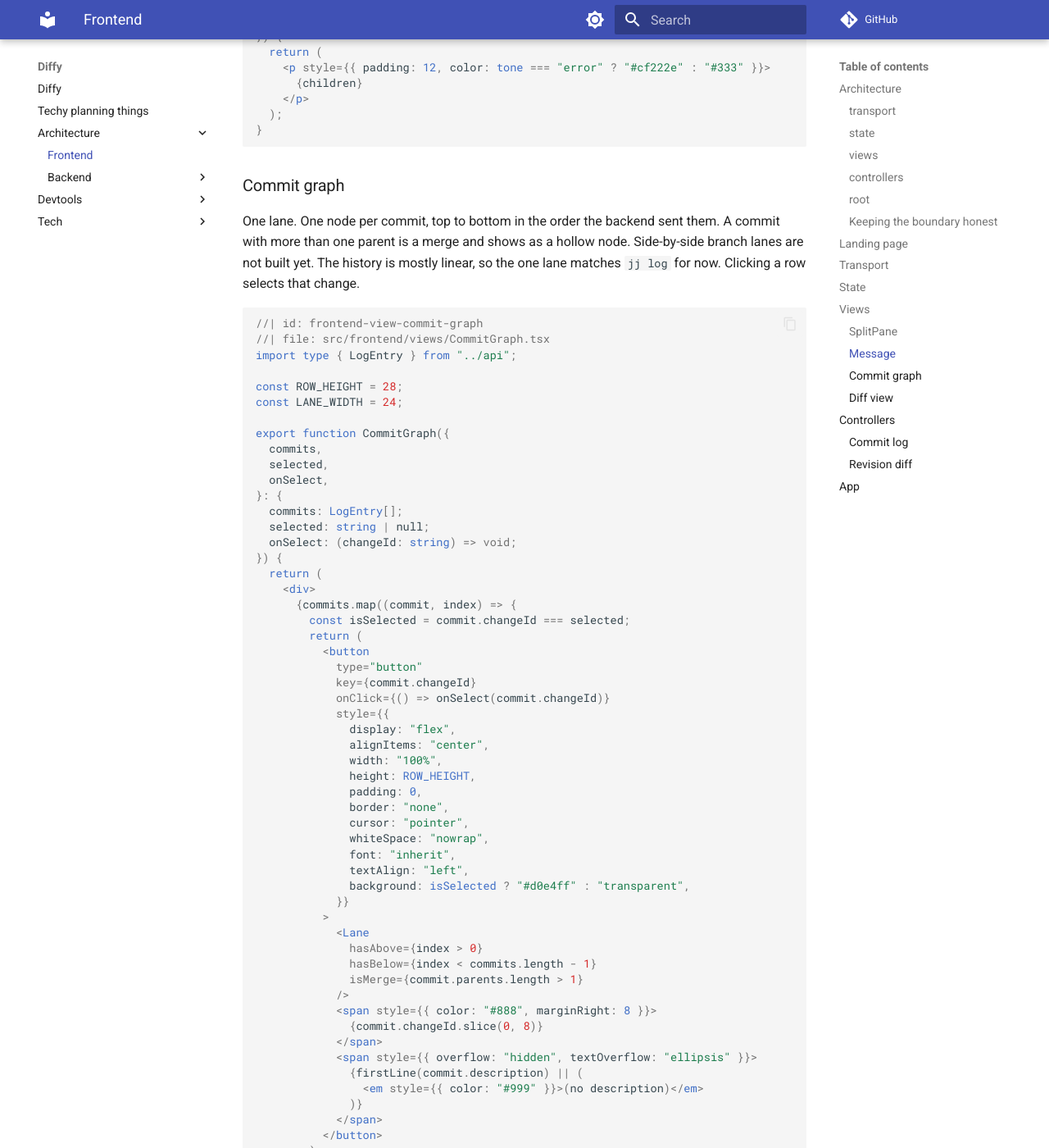
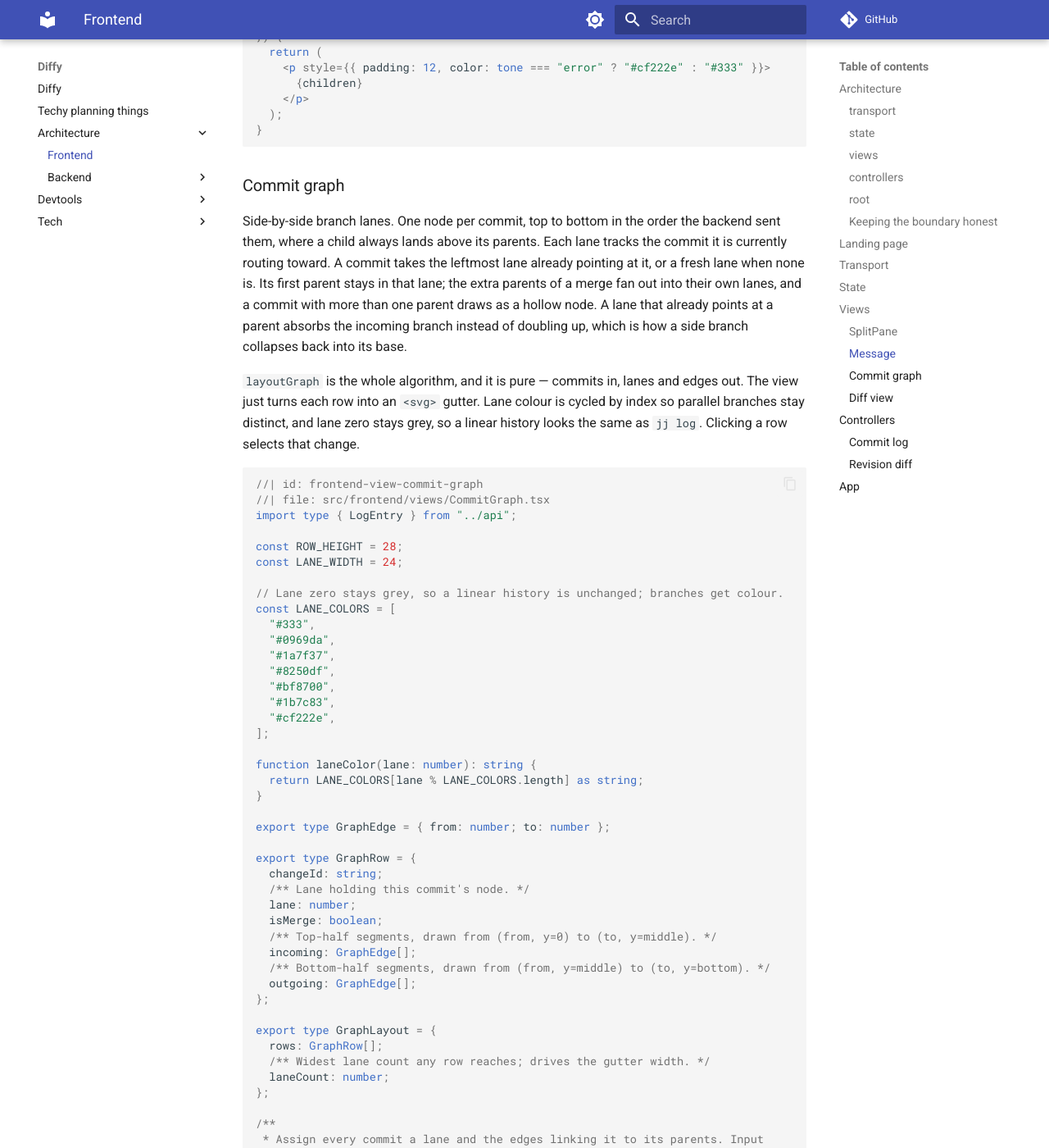
Before and after one commit to glencbz/diffy, an MkDocs documentation site: the page built from docs/architecture/frontend.md, in a window 1280 px wide and 1400 px high, scrolled down 7471 px. Shown: the whole window at 82% size. Built offline with MkDocs 1.6.1 and Material for MkDocs 9.7.7, drawn with Linux system fonts in a browser that asks for light colours; comment, search, counter and statistics services are not loaded; some of the changed text lies outside the part shown.

Commit message:
frontend: side-by-side branch lanes in the commit graph
The graph drew every commit in a single lane, which read fine while the
history was linear but flattened every fork and merge into the same
column. It now gives each commit a lane and draws the edges down to its
parents, so parallel branches sit side by side and a side branch
visibly collapses back into the base it came from. The lane rules
themselves are written up beside the code in the frontend doc.

Lane assignment is a pure function from the commit list to lanes and
edges, which is what lets a test pin the arithmetic for a linear run
and for a fork and merge diamond. The view does nothing but turn each
row into an SVG gutter. Lanes are coloured by index so parallel
branches stay distinct, with lane zero left grey so a linear history
looks the way it did before.

Co-Authored-By: Claude Sonnet 5 <noreply@anthropic.com>

````diff
--- a/docs/architecture/frontend.md
+++ b/docs/architecture/frontend.md
@@ -377,10 +377,20 @@ export function Message({
 
 ### Commit graph
 
-One lane. One node per commit, top to bottom in the order the backend sent
-them. A commit with more than one parent is a merge and shows as a hollow node.
-Side-by-side branch lanes are not built yet. The history is mostly linear, so
-the one lane matches `jj log` for now. Clicking a row selects that change.
+Side-by-side branch lanes. One node per commit, top to bottom in the order the
+backend sent them, where a child always lands above its parents. Each lane
+tracks the commit it is currently routing toward. A commit takes the leftmost
+lane already pointing at it, or a fresh lane when none is. Its first parent
+stays in that lane; the extra parents of a merge fan out into their own lanes,
+and a commit with more than one parent draws as a hollow node. A lane that
+already points at a parent absorbs the incoming branch instead of doubling up,
+which is how a side branch collapses back into its base.
+
+`layoutGraph` is the whole algorithm, and it is pure — commits in, lanes and
+edges out. The view just turns each row into an `<svg>` gutter. Lane colour is
+cycled by index so parallel branches stay distinct, and lane zero stays grey,
+so a linear history looks the same as `jj log`. Clicking a row selects that
+change.
 
 ```tsx
 //| id: frontend-view-commit-graph
@@ -389,6 +399,110 @@ import type { LogEntry } from "../api";
 
 const ROW_HEIGHT = 28;
 const LANE_WIDTH = 24;
+
+// Lane zero stays grey, so a linear history is unchanged; branches get colour.
+const LANE_COLORS = [
+  "#333",
+  "#0969da",
+  "#1a7f37",
+  "#8250df",
+  "#bf8700",
+  "#1b7c83",
+  "#cf222e",
+];
+
+function laneColor(lane: number): string {
+  return LANE_COLORS[lane % LANE_COLORS.length] as string;
+}
+
+export type GraphEdge = { from: number; to: number };
+
+export type GraphRow = {
+  changeId: string;
+  /** Lane holding this commit's node. */
+  lane: number;
+  isMerge: boolean;
+  /** Top-half segments, drawn from (from, y=0) to (to, y=middle). */
+  incoming: GraphEdge[];
+  /** Bottom-half segments, drawn from (from, y=middle) to (to, y=bottom). */
+  outgoing: GraphEdge[];
+};
+
+export type GraphLayout = {
+  rows: GraphRow[];
+  /** Widest lane count any row reaches; drives the gutter width. */
+  laneCount: number;
+};
+
+/**
+ * Assign every commit a lane and the edges linking it to its parents. Input
+ * order is the backend's: a child always precedes its parents. `lanes[i]` is
+ * the commitId lane `i` is routing toward, or null when the lane is free.
+ */
+export function layoutGraph(commits: LogEntry[]): GraphLayout {
+  const lanes: (string | null)[] = [];
+  const rows: GraphRow[] = [];
+  let laneCount = 1;
+
+  const firstFree = (): number => {
+    const free = lanes.indexOf(null);
+    if (free !== -1) return free;
+    lanes.push(null);
+    return lanes.length - 1;
+  };
+
+  for (const commit of commits) {
+    const above = lanes.slice();
+
+    // The node sits in the leftmost lane already routing to it, else a new one.
+    const claimed = above
+      .map((id, i) => (id === commit.commitId ? i : -1))
+      .filter((i) => i !== -1);
+    const lane = claimed.length > 0 ? (claimed[0] as number) : firstFree();
+
+    // Every lane that was routing to this commit terminates at the node.
+    for (const i of claimed) lanes[i] = null;
+    lanes[lane] = null;
+
+    const incoming: GraphEdge[] = [];
+    for (let i = 0; i < above.length; i++) {
+      if (above[i] === null) continue;
+      incoming.push({ from: i, to: above[i] === commit.commitId ? lane : i });
+    }
+
+    // Route each parent: reuse a lane already heading there, else the node's
+    // own lane for the first parent, else a free lane.
+    const outgoing: GraphEdge[] = [];
+    for (const [k, parent] of commit.parents.entries()) {
+      let target = lanes.indexOf(parent);
+      if (target === -1) {
+        target = k === 0 ? lane : firstFree();
+        lanes[target] = parent;
+      }
+      outgoing.push({ from: lane, to: target });
+    }
+
+    // Lanes that run straight through this row, unchanged.
+    for (let i = 0; i < lanes.length; i++) {
+      if (lanes[i] !== null && lanes[i] === above[i]) {
+        outgoing.push({ from: i, to: i });
+      }
+    }
+
+    while (lanes.length > 0 && lanes[lanes.length - 1] === null) lanes.pop();
+    laneCount = Math.max(laneCount, lane + 1, lanes.length, above.length);
+
+    rows.push({
+      changeId: commit.changeId,
+      lane,
+      isMerge: commit.parents.length > 1,
+      incoming,
+      outgoing,
+    });
+  }
+
+  return { rows, laneCount };
+}
 
 export function CommitGraph({
   commits,
@@ -399,9 +513,13 @@ export function CommitGraph({
   selected: string | null;
   onSelect: (changeId: string) => void;
 }) {
+  const { rows, laneCount } = layoutGraph(commits);
+  const gutterWidth = laneCount * LANE_WIDTH;
+
   return (
     <div>
       {commits.map((commit, index) => {
+        const row = rows[index] as GraphRow;
         const isSelected = commit.changeId === selected;
         return (
           <button
@@ -422,11 +540,7 @@ export function CommitGraph({
               background: isSelected ? "#d0e4ff" : "transparent",
             }}
           >
-            <Lane
-              hasAbove={index > 0}
-              hasBelow={index < commits.length - 1}
-              isMerge={commit.parents.length > 1}
-            />
+            <RowGraphic row={row} width={gutterWidth} />
             <span style={{ color: "#888", marginRight: 8 }}>
               {commit.changeId.slice(0, 8)}
             </span>
@@ -442,42 +556,43 @@ export function CommitGraph({
   );
 }
 
-function Lane({
-  hasAbove,
-  hasBelow,
-  isMerge,
-}: {
-  hasAbove: boolean;
-  hasBelow: boolean;
-  isMerge: boolean;
-}) {
-  const center = LANE_WIDTH / 2;
+function RowGraphic({ row, width }: { row: GraphRow; width: number }) {
+  const x = (lane: number) => lane * LANE_WIDTH + LANE_WIDTH / 2;
   const middle = ROW_HEIGHT / 2;
+
   return (
     <svg
-      width={LANE_WIDTH}
+      width={width}
       height={ROW_HEIGHT}
       style={{ flex: "none" }}
       aria-hidden="true"
     >
-      {hasAbove && (
-        <line x1={center} y1={0} x2={center} y2={middle} stroke="#999" />
-      )}
-      {hasBelow && (
+      {row.incoming.map((edge) => (
         <line
-          x1={center}
+          key={`in-${edge.from}-${edge.to}`}
+          x1={x(edge.from)}
+          y1={0}
+          x2={x(edge.to)}
+          y2={middle}
+          stroke={laneColor(edge.to)}
+        />
+      ))}
+      {row.outgoing.map((edge) => (
+        <line
+          key={`out-${edge.from}-${edge.to}`}
+          x1={x(edge.from)}
           y1={middle}
-          x2={center}
+          x2={x(edge.to)}
           y2={ROW_HEIGHT}
-          stroke="#999"
+          stroke={laneColor(edge.to)}
         />
-      )}
+      ))}
       <circle
-        cx={center}
+        cx={x(row.lane)}
         cy={middle}
         r={4}
-        fill={isMerge ? "#fff" : "#333"}
-        stroke="#333"
+        fill={row.isMerge ? "#fff" : laneColor(row.lane)}
+        stroke={laneColor(row.lane)}
       />
     </svg>
   );
@@ -486,6 +601,53 @@ function Lane({
 function firstLine(text: string): string {
   return text.split("\n")[0] ?? "";
 }
+```
+
+A test pins the lane arithmetic: a linear run stays in lane zero, and a
+fork/merge diamond puts the merge on a hollow node and collapses the side
+branch back to lane zero.
+
+```tsx
+//| id: frontend-view-commit-graph-test
+//| file: src/frontend/views/CommitGraph.test.ts
+import { describe, expect, test } from "bun:test";
+import type { LogEntry } from "../api";
+import { layoutGraph } from "./CommitGraph";
+
+function commit(id: string, parents: string[]): LogEntry {
+  return { commitId: id, changeId: `${id}-change`, description: id, parents };
+}
+
+describe("layoutGraph", () => {
+  test("keeps a linear history in one lane", () => {
+    const { rows, laneCount } = layoutGraph([
+      commit("c", ["b"]),
+      commit("b", ["a"]),
+      commit("a", []),
+    ]);
+
+    expect(laneCount).toBe(1);
+    expect(rows.map((r) => r.lane)).toEqual([0, 0, 0]);
+    expect(rows.some((r) => r.isMerge)).toBe(false);
+  });
+
+  test("splits a fork and collapses the merge back to lane zero", () => {
+    const { rows, laneCount } = layoutGraph([
+      commit("m", ["l", "r"]),
+      commit("l", ["base"]),
+      commit("r", ["base"]),
+      commit("base", []),
+    ]);
+
+    expect(laneCount).toBe(2);
+    expect(rows.map((r) => r.lane)).toEqual([0, 0, 1, 0]);
+    expect(rows.map((r) => r.isMerge)).toEqual([true, false, false, false]);
+    // the merge node fans a second parent out into lane one...
+    expect(rows[0]?.outgoing).toContainEqual({ from: 0, to: 1 });
+    // ...and the right side branch routes back into lane zero.
+    expect(rows[2]?.outgoing).toContainEqual({ from: 1, to: 0 });
+  });
+});
 ```
 
 ### Diff view
````
Also changed, not shown: 2 other files.
